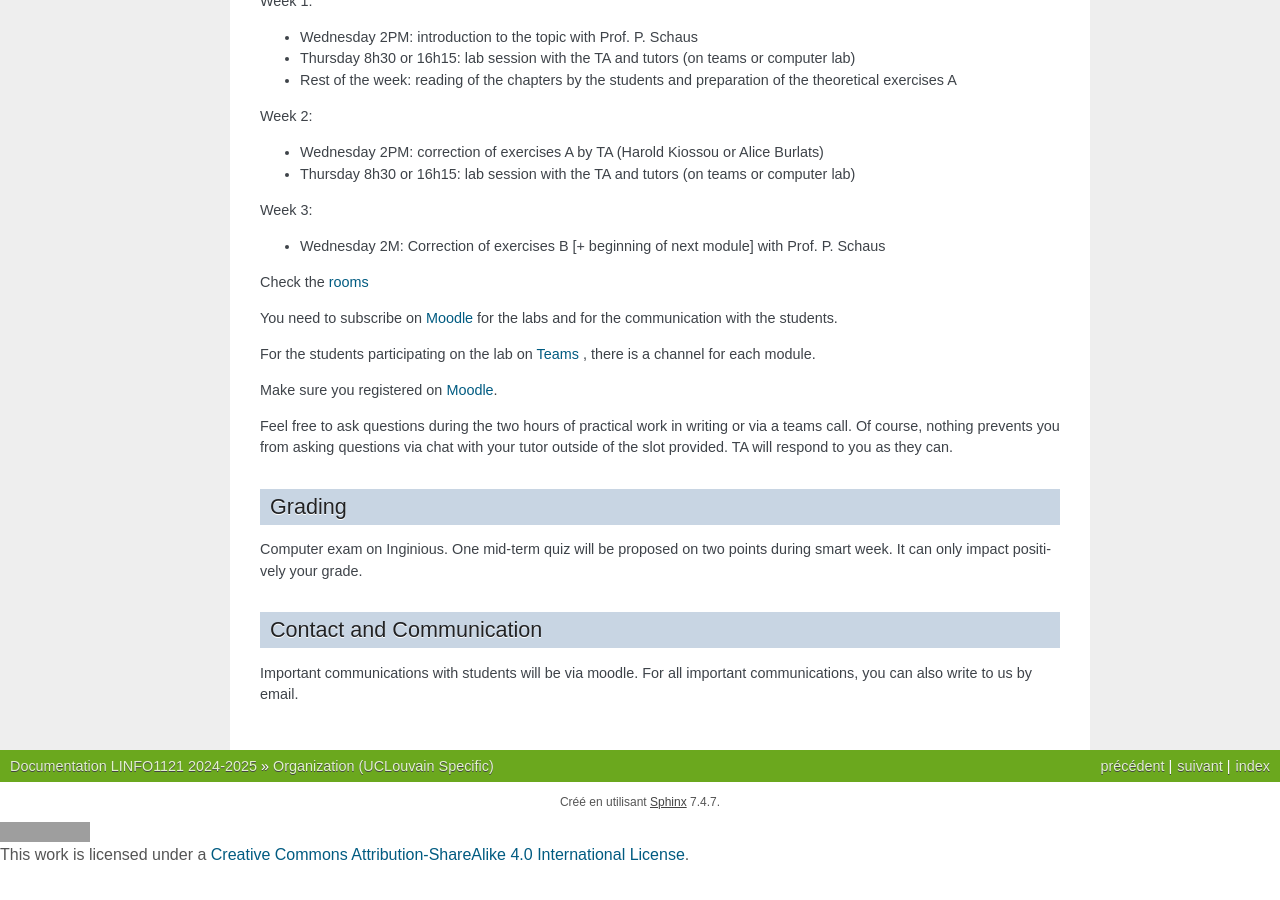
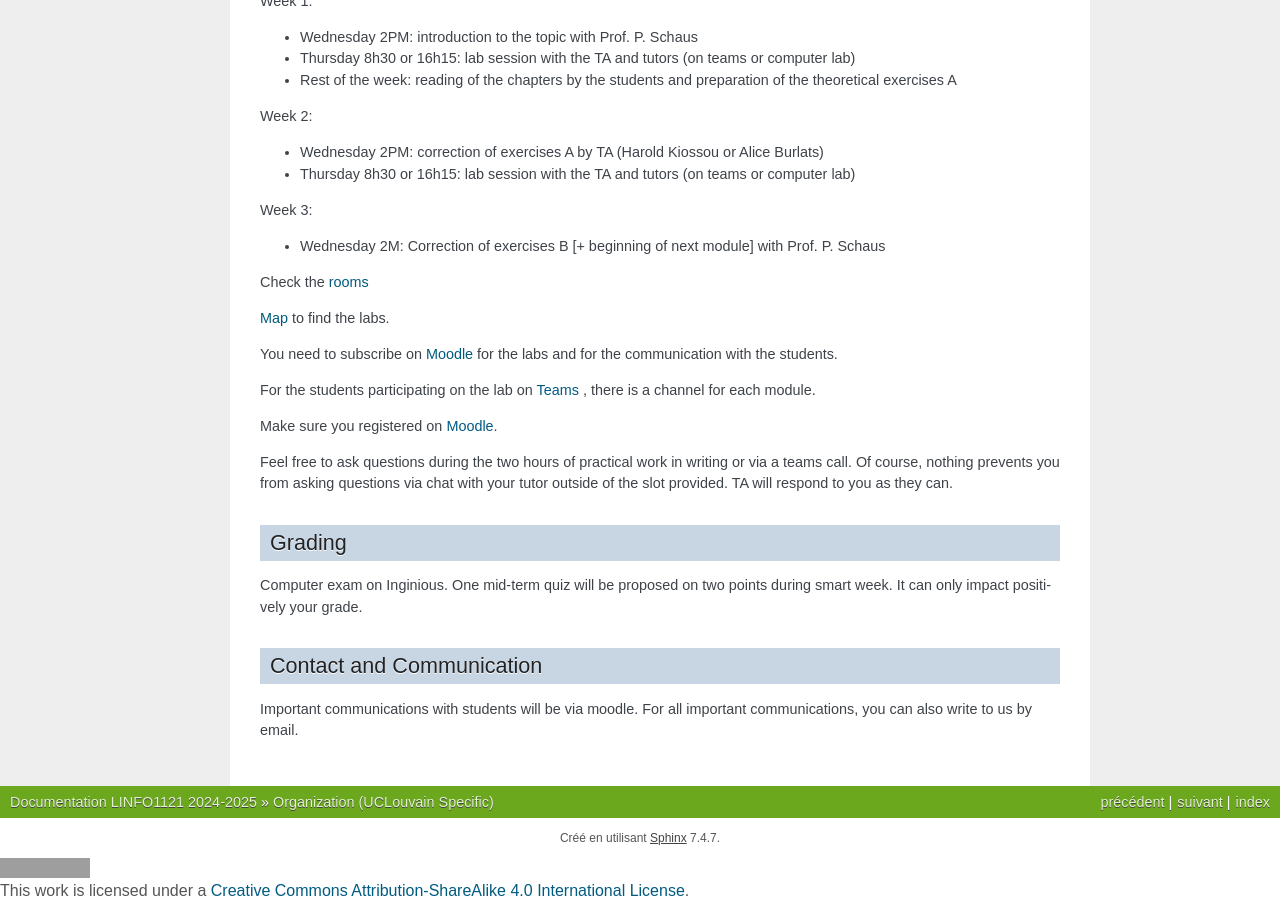
Before and after one commit to pschaus/LINFO1121, a Sphinx documentation site: the page built from source/course/index.rst, in a window 1280 px wide and 900 px high, scrolled down 692 px. Built offline with Sphinx 7.4.7, drawn with Linux system fonts in a browser that asks for light colours; before the commit the page ends 1556 px from its top, so only the background shows below that; grey boxes are pictures that could not be loaded.

Commit message:
update map labs

```diff
--- a/source/course/index.rst
+++ b/source/course/index.rst
@@ -52,6 +52,8 @@ Week 3:
 
 Check the `rooms <https://ade-scheduler.info.ucl.ac.be/calendar/#>`_
 
+`Map <https://www.google.com/maps/d/u/0/viewer?mid=1UaZEWHizhiTYLF-kG9b6TRXjLnQ&femb=1&ll=50.66759707303555%2C4.620358972176275&z=17>`_ to find the labs.
+
 You need to subscribe on `Moodle <https://moodle.uclouvain.be>`_ for the labs and for the communication with the students.
 
 For the students participating on the lab on `Teams <https://teams.microsoft.com/l/team/19%3Ac5uyy7pCrTfE8exSLNuY6MmMsuSkAQyYS4sd8PizuiM1%40thread.tacv2/conversations?groupId=089eaa3e-68ad-41a8-a915-11c26db23d69&tenantId=7ab090d4-fa2e-4ecf-bc7c-4127b4d582ec>`_  , there is a channel for each module.
```
